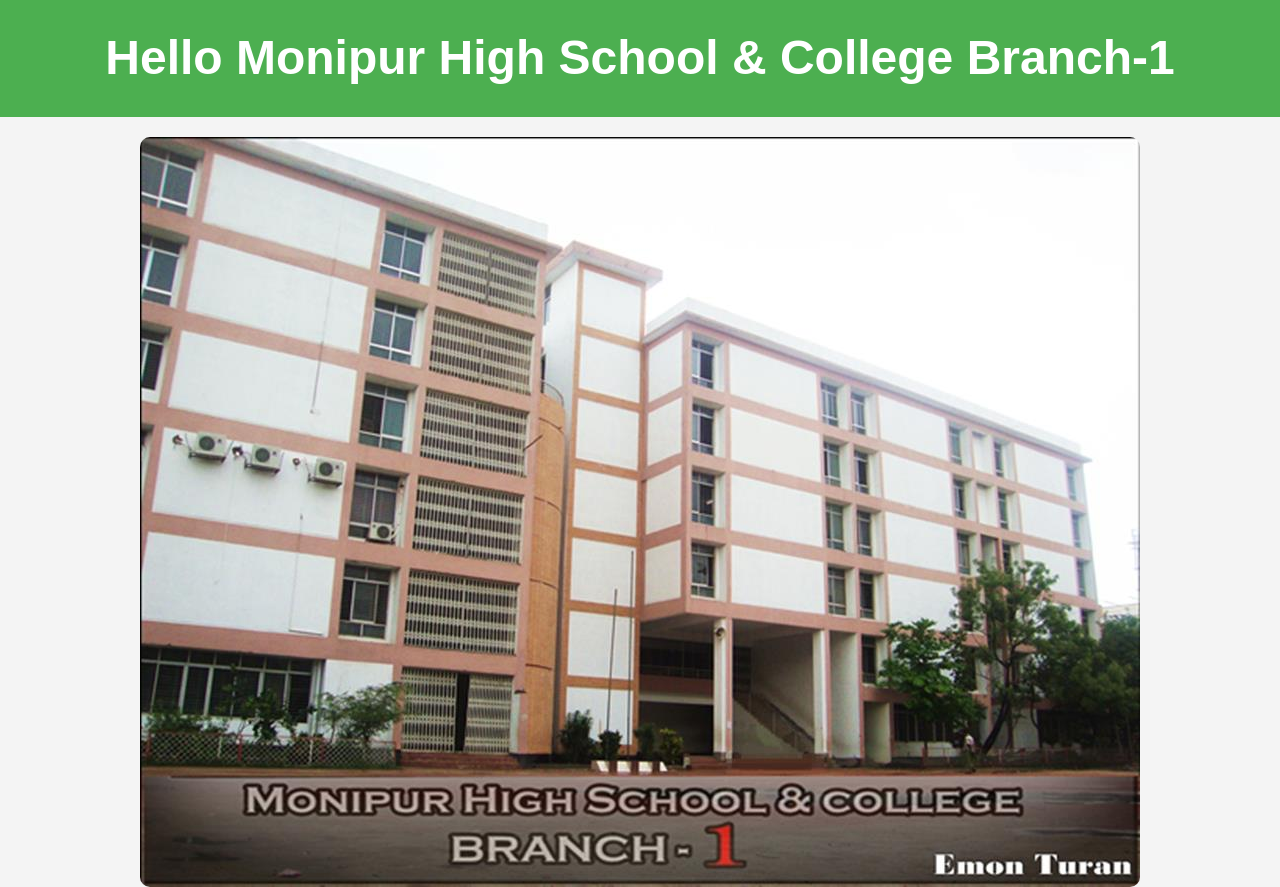
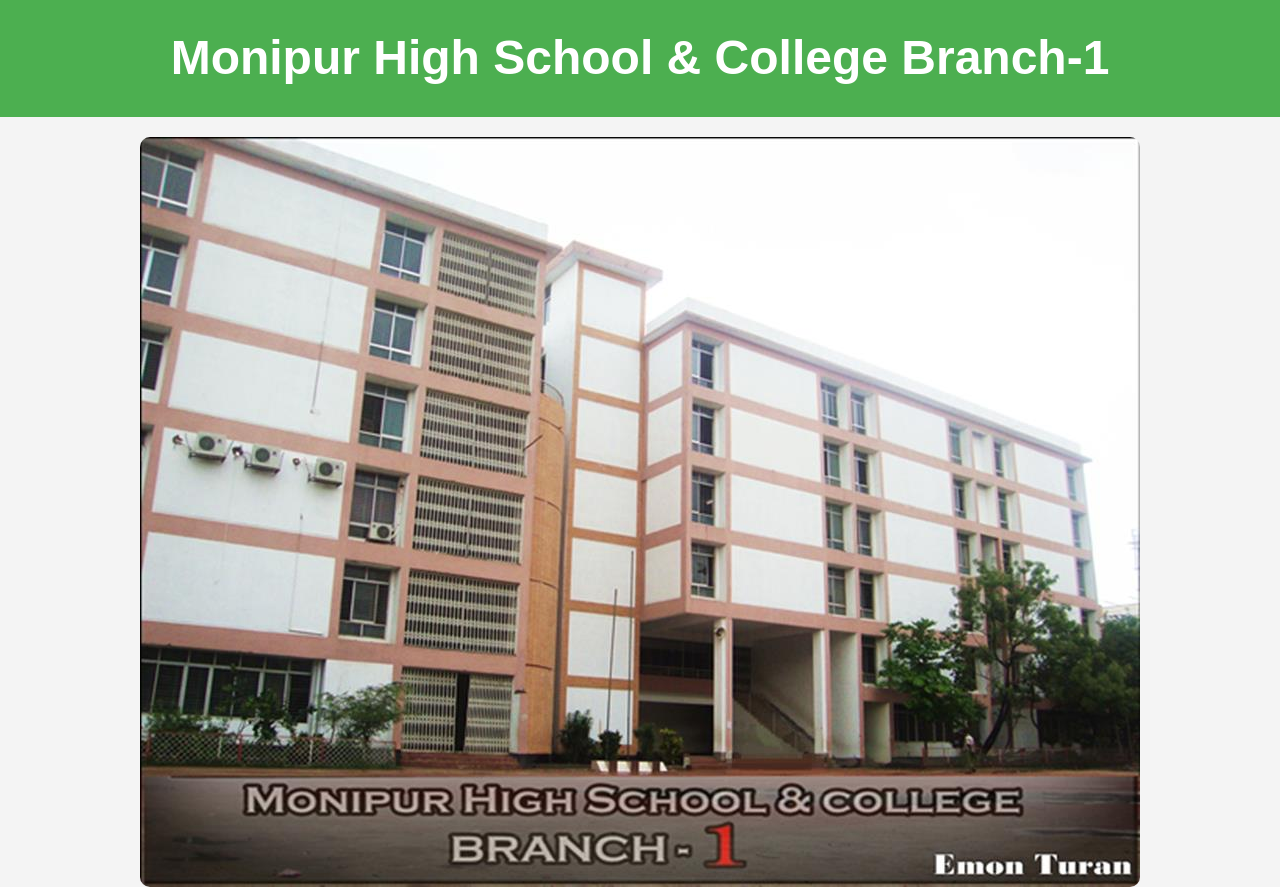
Before and after one commit to shshetudev/mubc_web_app, a plain HTML site: page index.html in a window 1280 px wide. Shown: the top 887 px of the page. Drawn offline with Linux system fonts and the light colour scheme.

Commit message:
added new change

```diff
--- a/index.html
+++ b/index.html
@@ -9,7 +9,7 @@
 </head>
 <body>
     <header>
-        <h1>Hello Monipur High School & College Branch-1</h1>
+        <h1>Monipur High School & College Branch-1</h1>
     </header>
 
     <main>
```
